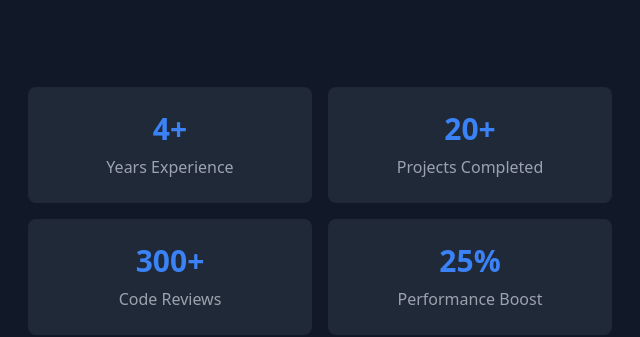
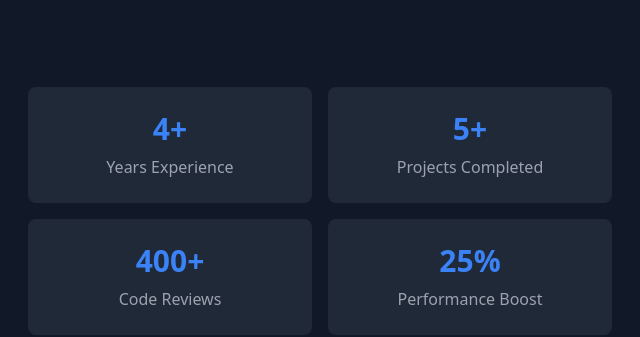
Before and after one commit to abhishekrjkhandelwal/abhishekrjkhandelwal.github.io, a plain HTML site: page index.html in a window 1280 px wide. Shown: the part 923-1260 px from the top of the page, 636-1276 px from the left. Drawn offline with nearby package versions, Linux system fonts and the light colour scheme.

Commit message:
Update index.html

```diff
--- a/index.html
+++ b/index.html
@@ -180,11 +180,11 @@
                         <p class="text-gray-400">Years Experience</p>
                     </div>
                     <div class="bg-gray-800 p-6 rounded-lg text-center transform hover:scale-105 transition-transform">
-                        <h3 class="text-3xl font-bold text-blue-500 mb-2">20+</h3>
+                        <h3 class="text-3xl font-bold text-blue-500 mb-2">5+</h3>
                         <p class="text-gray-400">Projects Completed</p>
                     </div>
                     <div class="bg-gray-800 p-6 rounded-lg text-center transform hover:scale-105 transition-transform">
-                        <h3 class="text-3xl font-bold text-blue-500 mb-2">300+</h3>
+                        <h3 class="text-3xl font-bold text-blue-500 mb-2">400+</h3>
                         <p class="text-gray-400">Code Reviews</p>
                     </div>
                     <div class="bg-gray-800 p-6 rounded-lg text-center transform hover:scale-105 transition-transform">
```
